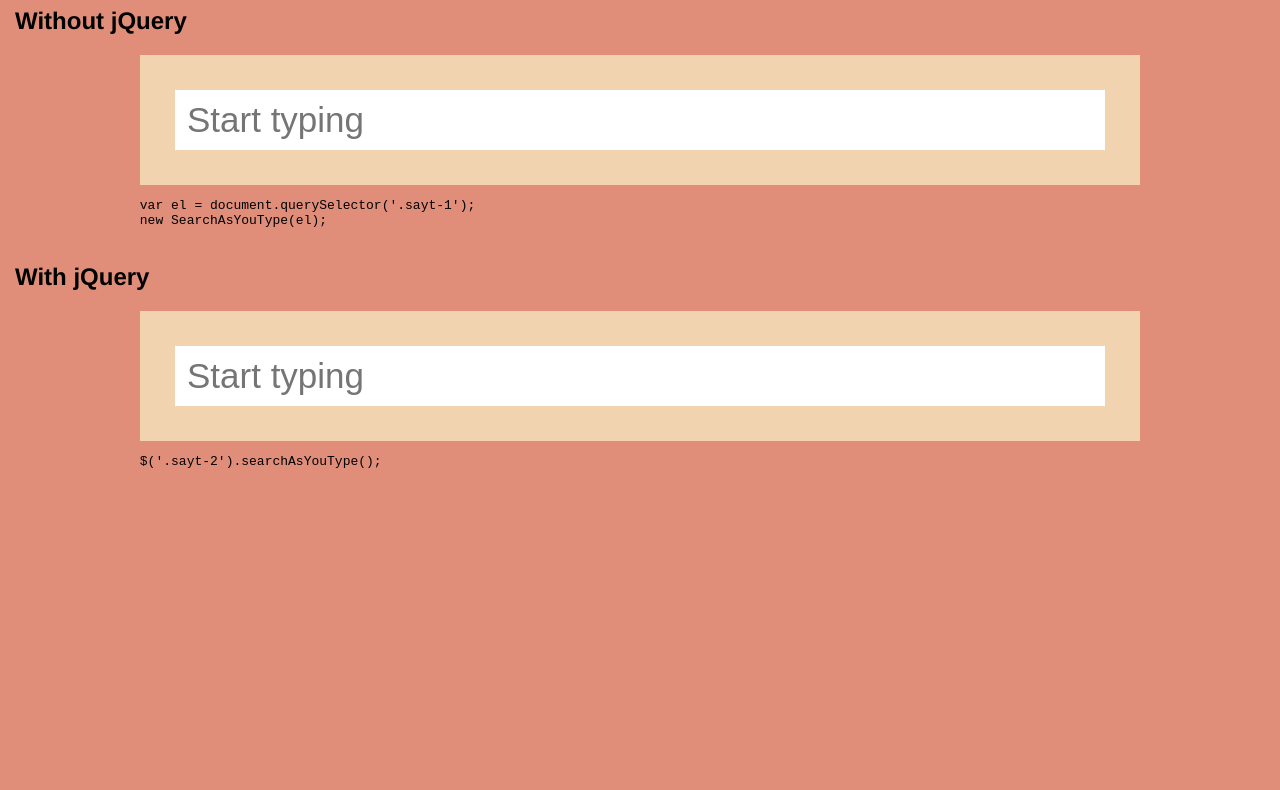
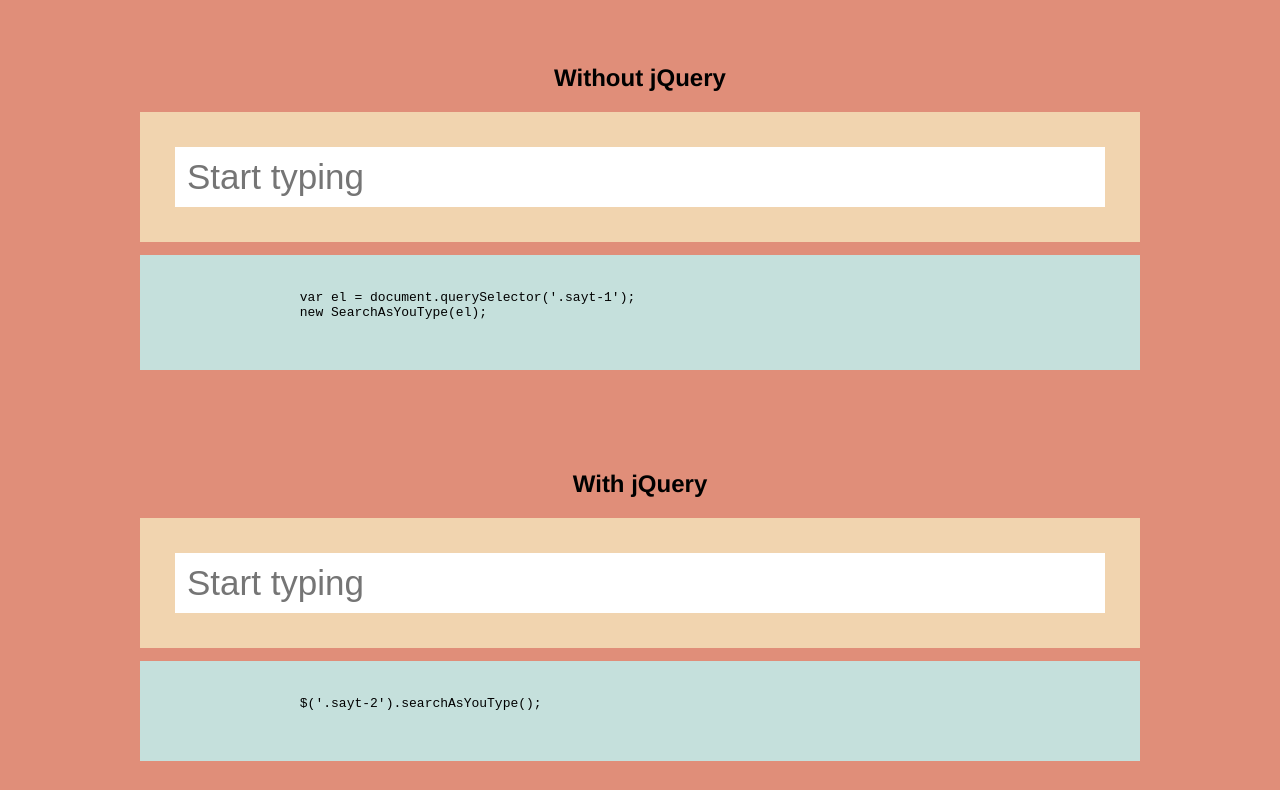
Before and after one commit to msorensson/searchasyoutype, a website: page index.html in a window 1280 px wide. Shown: the part 173-963 px from the top of the page. Before the commit the page ends 800 px from the top, so only its background shows below. Drawn offline with nearby package versions, Linux system fonts and the light colour scheme.

Commit message:
further styling of example page

```diff
--- a/src/style/style.css
+++ b/src/style/style.css
@@ -17,10 +17,13 @@ body {
     padding: 100px 15px 15px;
 }
 
+h1, h2 {
+    text-align: center;
+    margin-top: 0;
+}
+
 .sayt {
     background: #F1D4AF;
-    max-width: 1000px;
-    margin: 0 auto;
     padding: 35px;
 }
 
@@ -75,3 +78,13 @@ body {
 .sayt__link:hover {
     text-decoration: underline;
 }
+
+.example {
+    max-width: 1000px;
+    margin: 100px auto;
+}
+
+.example__code {
+    padding: 35px;
+    background: #C5E0DC;
+}
```
